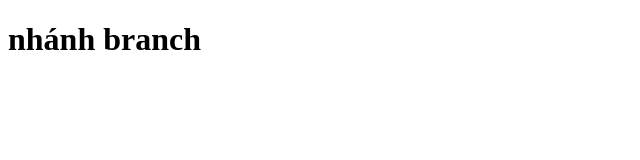
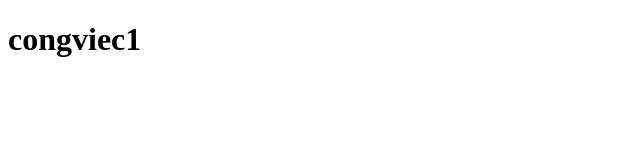
Before and after one commit to HyBN2609/du-n, a plain HTML site: page index.html in a window 1280 px wide. Shown: the whole page, without its empty margins (0-640 px from the left). Drawn offline with Linux system fonts and the light colour scheme.

Commit message:
1.commit lan 1

```diff
--- a/index.html
+++ b/index.html
@@ -3,10 +3,10 @@
 <head>
     <meta charset="UTF-8">
     <meta name="viewport" content="width=device-width, initial-scale=1.0">
-    <title>nhanh branch</title>
+    <title> main</title>
 </head>
 <body>
-    <h1>nhánh branch</h1>
+    <h1>congviec1</h1>
 
 </body>
 </html>
```
